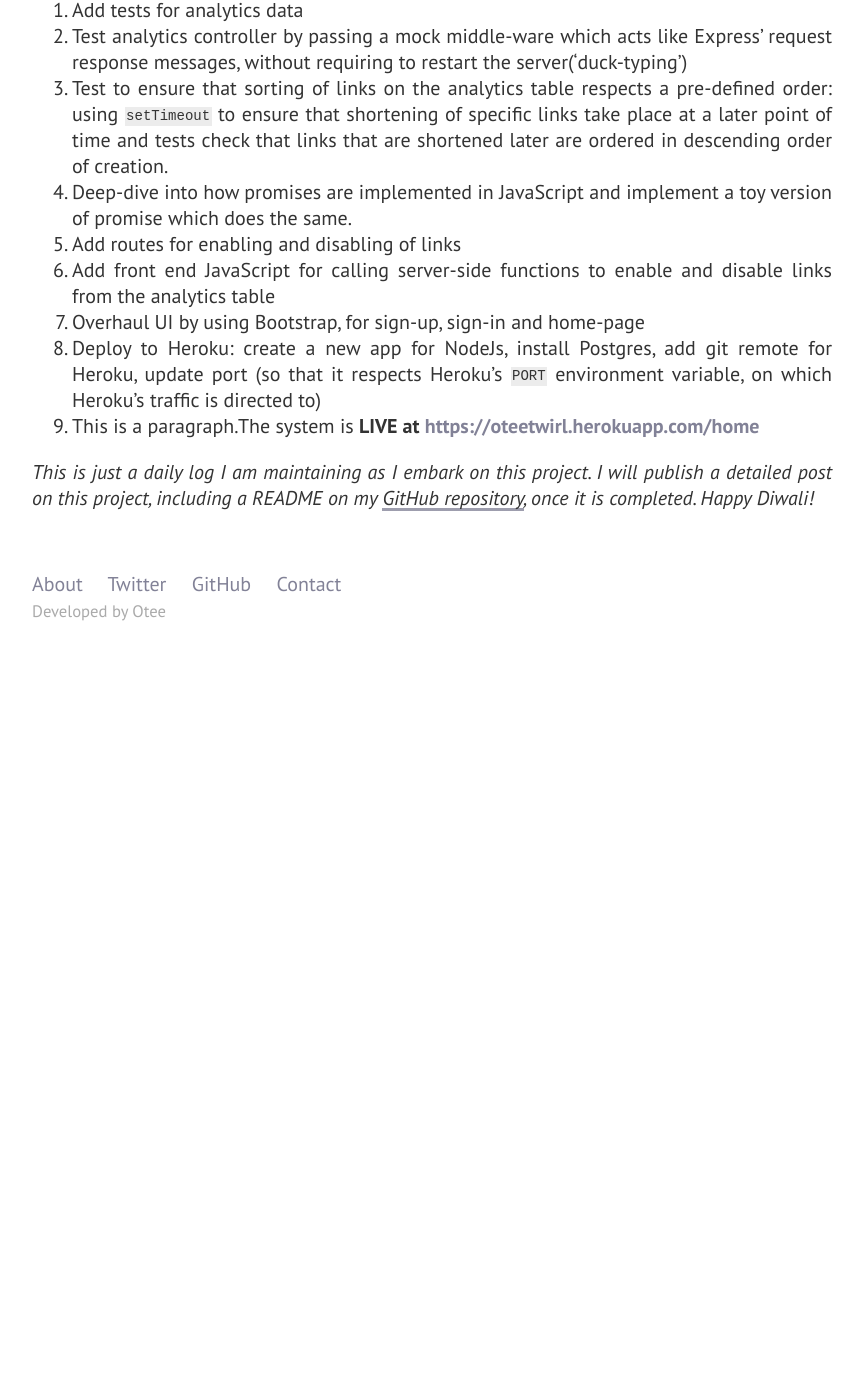
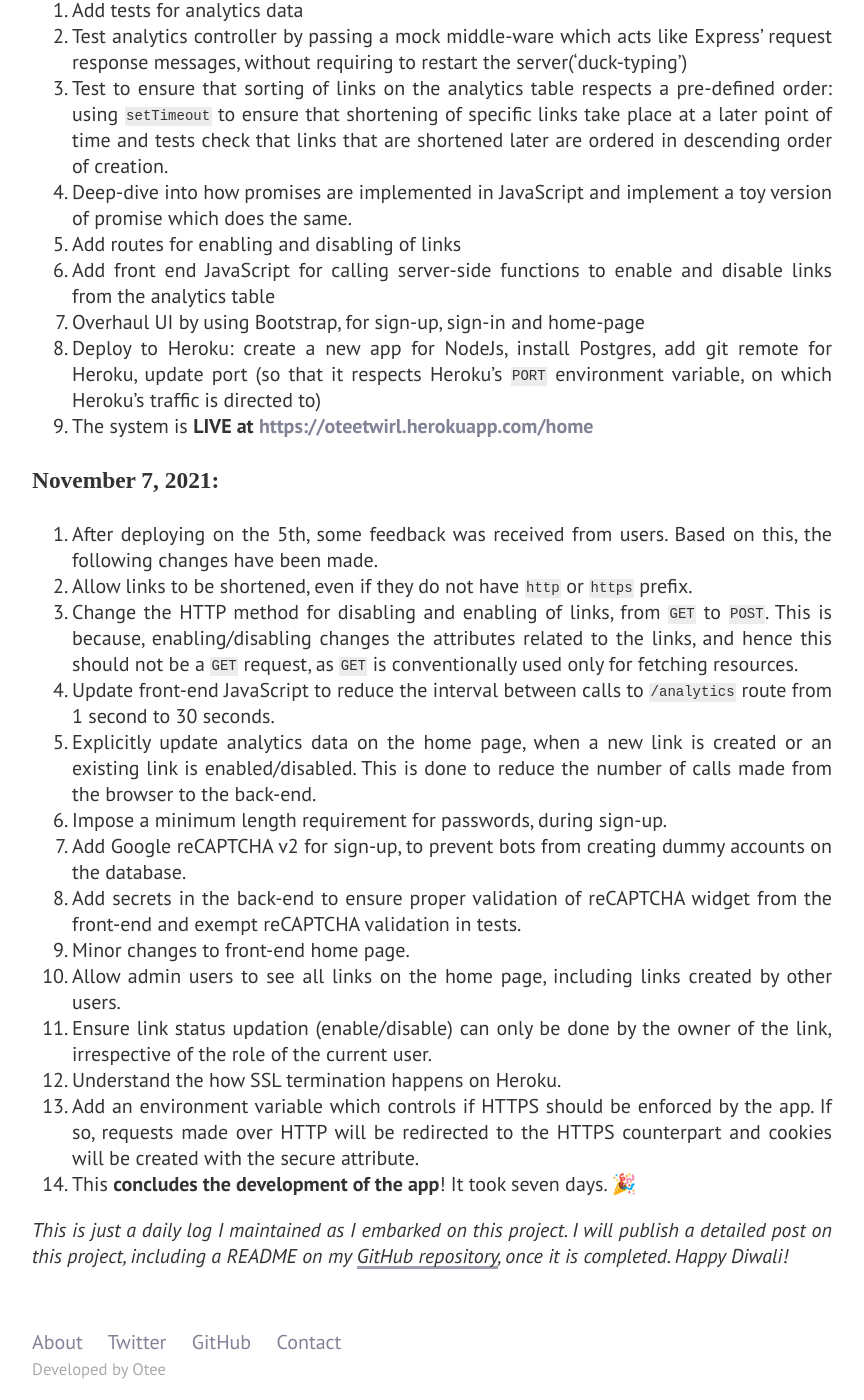
Before and after one commit to oitee/oitee.github.io, a Jekyll site: the page built from _posts/2021-11-03-diwali-hack-week.md, in a window 1280 px wide and 1400 px high, scrolled down 3626 px. Shown: the whole window, without its empty margins (208-1072 px from the left). Built offline with Jekyll 4.4.1, drawn with Linux system fonts in a browser that asks for light colours; some web fonts are replaced; before the commit the page ends 4268 px from its top, so only the background shows below that.

Commit message:
Add log for day 7

```diff
--- a/_posts/2021-11-03-diwali-hack-week.md
+++ b/_posts/2021-11-03-diwali-hack-week.md
@@ -95,7 +95,23 @@ This is partly to celebrate the joy of Diwali. But also to see if a full-time pr
 6. Add front end JavaScript for calling server-side functions to enable and disable links from the analytics table
 7. Overhaul UI by using Bootstrap, for sign-up, sign-in and home-page
 8. Deploy to Heroku: create a new app for NodeJs, install Postgres, add git remote for Heroku, update port (so that it respects Heroku's `PORT` environment variable, on which Heroku's traffic is directed to)
-9. This is a paragraph.The system is **LIVE at** [**https://oteetwirl.herokuapp.com/home**](https://oteetwirl.herokuapp.com/home)
+9. The system is **LIVE at** [**https://oteetwirl.herokuapp.com/home**](https://oteetwirl.herokuapp.com/home)
 
+### November 7, 2021:
 
-_This is just a daily log I am maintaining as I embark on this project. I will publish a detailed post on this project, including a README on my [GitHub repository](https://github.com/oitee/twirl), once it is completed. Happy Diwali!_
+1. After deploying on the 5th, some feedback was received from users. Based on this, the following changes have been made.
+2. Allow links to be shortened, even if they do not have `http` or `https` prefix.
+3. Change the HTTP method for disabling and enabling of links, from `GET` to `POST`. This is because, enabling/disabling changes the attributes related to the links, and hence this should not be a `GET` request, as `GET` is conventionally used only for fetching resources.
+4. Update front-end JavaScript to reduce the interval between calls to `/analytics` route from 1 second to 30 seconds.
+5. Explicitly update analytics data on the home page, when a new link is created or an existing link is enabled/disabled. This is done to reduce the number of calls made from the browser to the back-end.
+6.  Impose a minimum length requirement for passwords, during sign-up.
+7. Add Google reCAPTCHA v2 for sign-up, to prevent bots from creating dummy accounts on the database.
+8. Add secrets in the back-end to ensure proper validation of reCAPTCHA widget from the front-end and exempt reCAPTCHA validation in tests.
+9. Minor changes to front-end home page.
+10. Allow admin users to see all links on the home page, including links created by other users.
+11. Ensure link status updation (enable/disable) can only be done by the owner of the link, irrespective of the role of the current user.
+12. Understand the how SSL termination happens on Heroku.
+13. Add an environment variable which controls if HTTPS should be enforced by the app. If so, requests made over HTTP will be redirected to the HTTPS counterpart and cookies will be created with the secure attribute.
+14. This **concludes the development of the app**! It took seven days. 🎉
+
+*This is just a daily log I maintained as I embarked on this project. I will publish a detailed post on this project, including a README on my [GitHub repository](https://github.com/oitee/twirl), once it is completed. Happy Diwali!*
```
